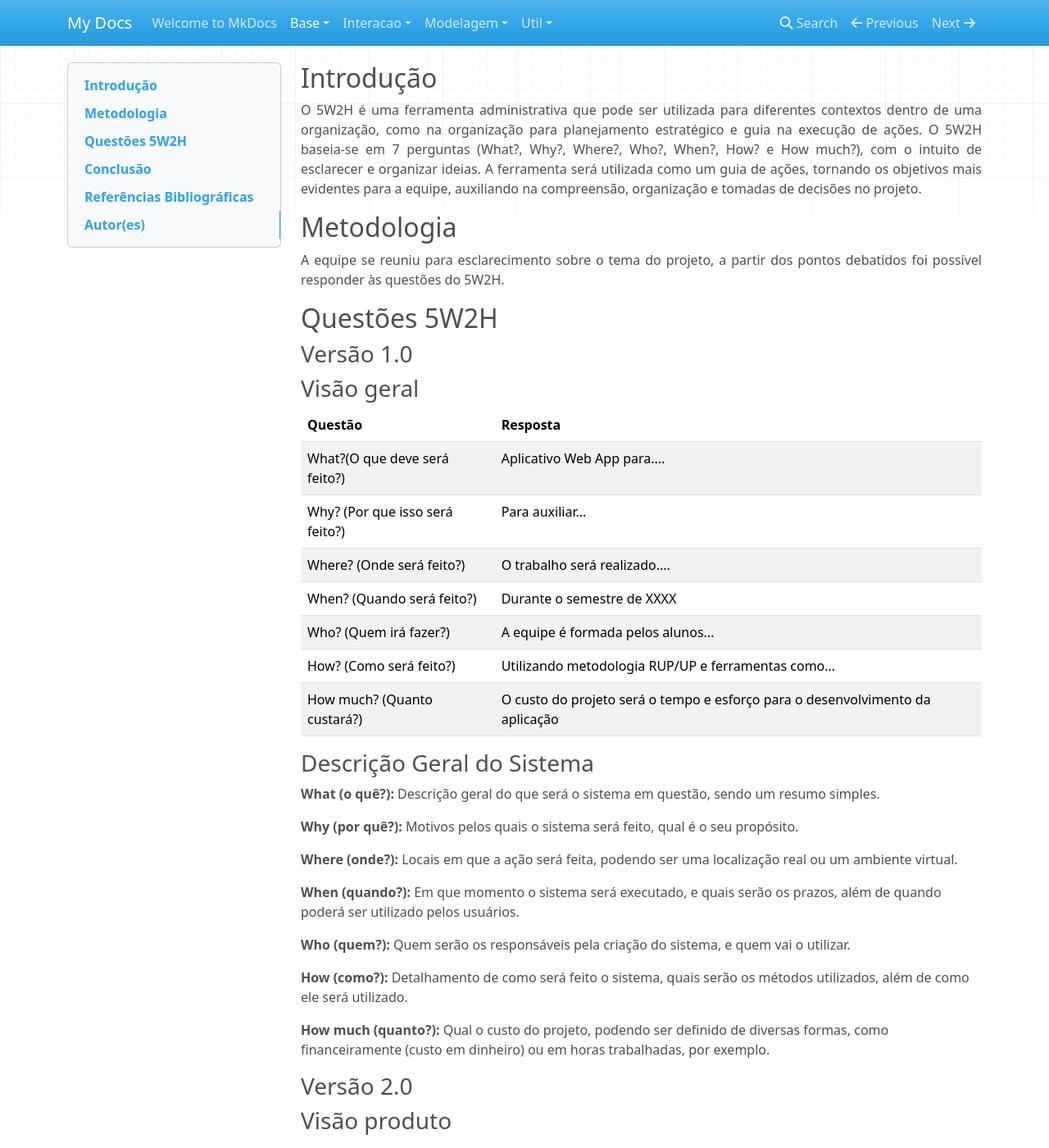
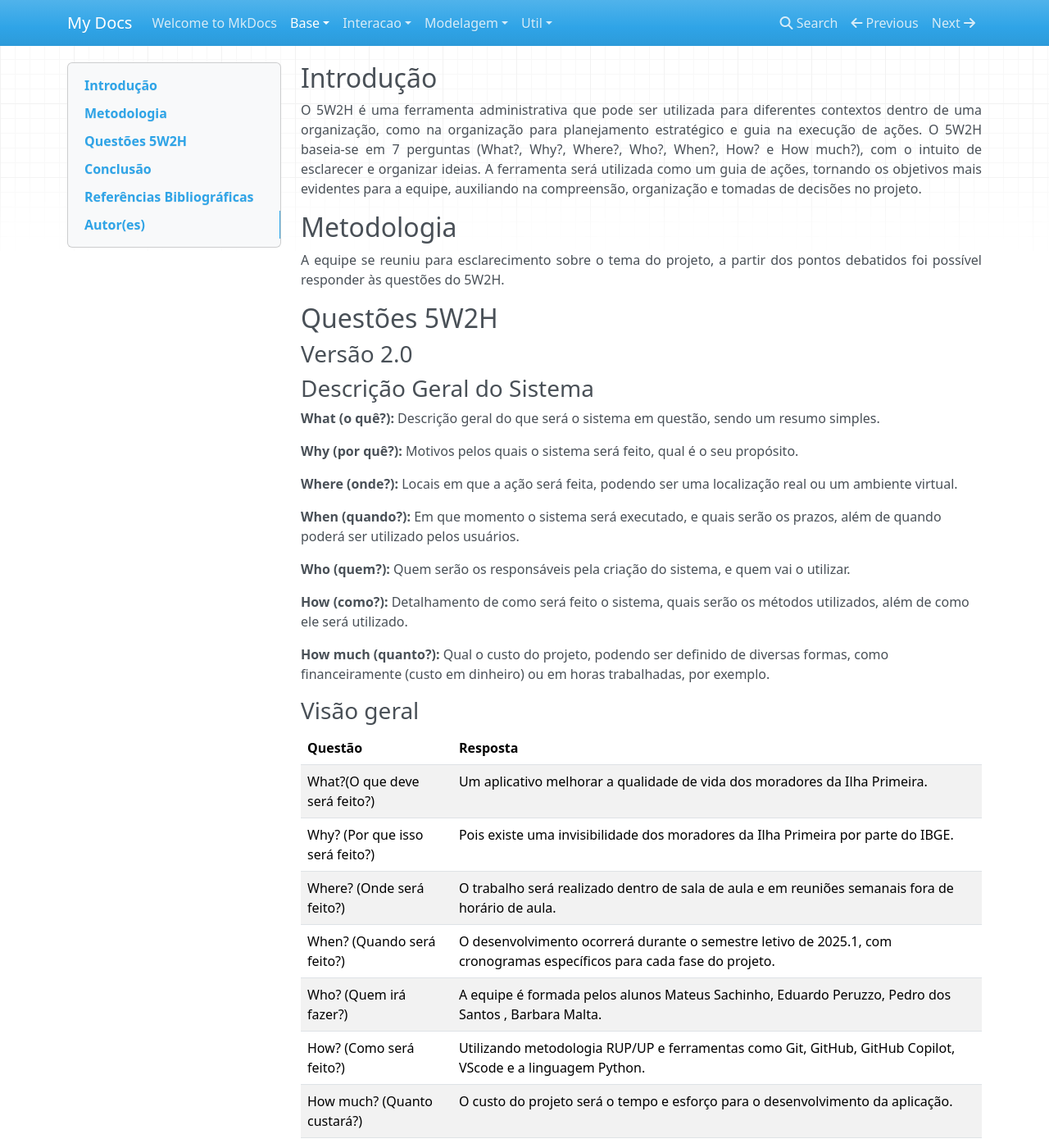
Before and after one commit to Projetos-de-Extensao/PBE_25.1_8002_Stack-UnderFlow, an MkDocs documentation site: the page built from docs/base/5w2h.md, in a window 1280 px wide and 1400 px high. Shown: the whole window at 82% size. Built offline with MkDocs 1.6.1, drawn with Linux system fonts in a browser that asks for light colours; nearby versions of some CDN libraries.

Commit message:
Update 5w2h.md
Completando 5W2H

```diff
--- a/docs/base/5w2h.md
+++ b/docs/base/5w2h.md
@@ -18,19 +18,7 @@ title: 5W2H
 
 ## Questões 5W2H
 
-### Versão 1.0
-
-### Visão geral
-
-|Questão|Resposta|
-|-------|--------|
-|What?(O que deve será feito?)|Aplicativo Web App para.... |
-|Why? (Por que isso será feito?)|Para auxiliar...|
-|Where? (Onde será feito?)|O trabalho será realizado....|
-|When? (Quando será feito?)|Durante o semestre de XXXX|
-|Who? (Quem irá fazer?)|A equipe é formada pelos alunos...|
-|How? (Como será feito?)|Utilizando metodologia RUP/UP e ferramentas como...|
-|How much? (Quanto custará?)|O custo do projeto será o tempo e esforço para o desenvolvimento da aplicação|
+### Versão 2.0
 
 ### Descrição Geral do Sistema
 
@@ -47,6 +35,18 @@ title: 5W2H
 **How (como?):** Detalhamento de como será feito o sistema, quais serão os métodos utilizados, além de como ele será utilizado.
 
 **How much (quanto?):** Qual o custo do projeto, podendo ser definido de diversas formas, como financeiramente (custo em dinheiro) ou em horas trabalhadas, por exemplo.
+
+### Visão geral
+
+|Questão|Resposta|
+|-------|--------|
+|What?(O que deve será feito?)|Um aplicativo melhorar a qualidade de vida dos moradores da Ilha Primeira.|
+|Why? (Por que isso será feito?)|Pois existe uma invisibilidade dos moradores da Ilha Primeira por parte do IBGE.|
+|Where? (Onde será feito?)|O trabalho será realizado dentro de sala de aula e em reuniões semanais fora de horário de aula.|
+|When? (Quando será feito?)|O desenvolvimento ocorrerá durante o semestre letivo de 2025.1, com cronogramas específicos para cada fase do projeto.|
+|Who? (Quem irá fazer?)|A equipe é formada pelos alunos Mateus Sachinho, Eduardo Peruzzo, Pedro dos Santos , Barbara Malta.|
+|How? (Como será feito?)|Utilizando metodologia RUP/UP e ferramentas como Git, GitHub, GitHub Copilot, VScode e a linguagem Python.|
+|How much? (Quanto custará?)|O custo do projeto será o tempo e esforço para o desenvolvimento da aplicação.|
 
 ### Versão 2.0
 
```
